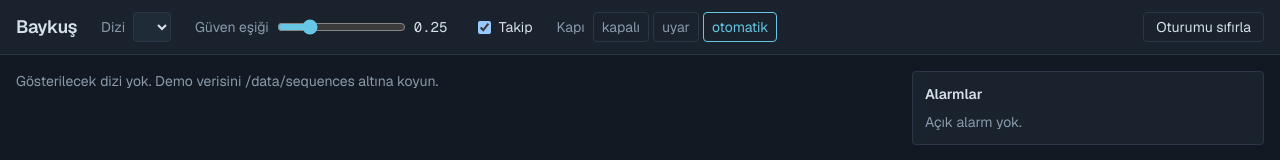
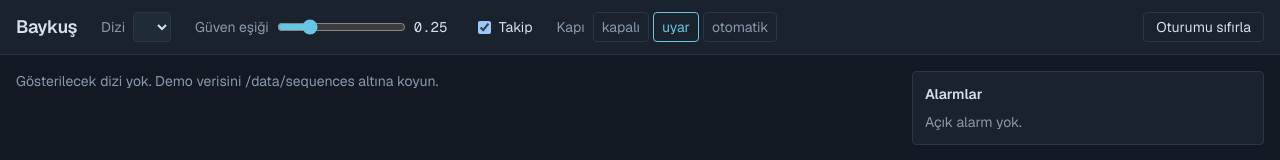
Before and after one commit to OgzhnTarhn/baykus, a Next.js app in the folder ui/: page / in a window 1280 px wide. Shown: the top 160 px of the page. Built offline with nearby package versions, Linux system fonts and the light colour scheme.

Commit message:
fix(ui): default gate mode to advise

```diff
--- a/ui/components/Console.tsx
+++ b/ui/components/Console.tsx
@@ -38,8 +38,8 @@ import {
 import { LatencyWindow } from "@/lib/latency";
 import { createPlayer, type PlayerSnapshot } from "@/lib/player";
 import { newSessionId } from "@/lib/session";
+import { DEFAULT_SETTINGS } from "@/lib/settings";
 
-const DEFAULT_CONF = 0.25;
 
 async function preload(src: string): Promise<HTMLImageElement> {
   const img = new Image();
@@ -98,7 +98,7 @@ function makeConsole(
   onChange: (s: PlayerSnapshot<FrameView>) => void,
   onMonitor: (m: Monitor) => void,
 ) {
-  let current: Settings = { conf: DEFAULT_CONF, track: true, gate: "auto", faults: NO_FAULTS };
+  let current: Settings = { ...DEFAULT_SETTINGS, faults: NO_FAULTS };
   const blobUrls: string[][] = []; // bozulmuş karelerin nesne URL'leri; iki kare sonra bırakılır
   let session: string | null = null;
   const sid = () => (session ??= newSessionId());
@@ -171,9 +171,9 @@ export function Console() {
   const [sequences, setSequences] = useState<SequenceIndex[]>([]);
   const [listError, setListError] = useState<string | null>(null);
   const [seq, setSeq] = useState("");
-  const [conf, setConf] = useState(DEFAULT_CONF);
-  const [track, setTrack] = useState(true);
-  const [gate, setGate] = useState<Gate>("auto");
+  const [conf, setConf] = useState(DEFAULT_SETTINGS.conf);
+  const [track, setTrack] = useState(DEFAULT_SETTINGS.track);
+  const [gate, setGate] = useState<Gate>(DEFAULT_SETTINGS.gate);
   const [view, setView] = useState<View>("both");
   const [faults, setFaults] = useState<FaultConfig>(NO_FAULTS);
   const [snapState, setSnap] = useState<PlayerSnapshot<FrameView> | null>(null);
--- /dev/null
+++ b/ui/lib/settings.ts
@@ -0,0 +1,9 @@
+// Ürün varsayılanları (Faz 3 tasarımı §4.2): kapı `advise` — sağlık ölçülür, uyarı gösterilir, piksel
+// kesilmez; `auto` kullanıcı seçimi (temiz veride zarar verdiği ölçüldü).
+import type { DetectSettings } from "@/lib/client";
+
+export const DEFAULT_SETTINGS: Omit<DetectSettings, "session"> = {
+  conf: 0.25,
+  track: true,
+  gate: "advise",
+};
```
Also changed, not shown: 1 other file (tests, documents, lock files or other folders).
